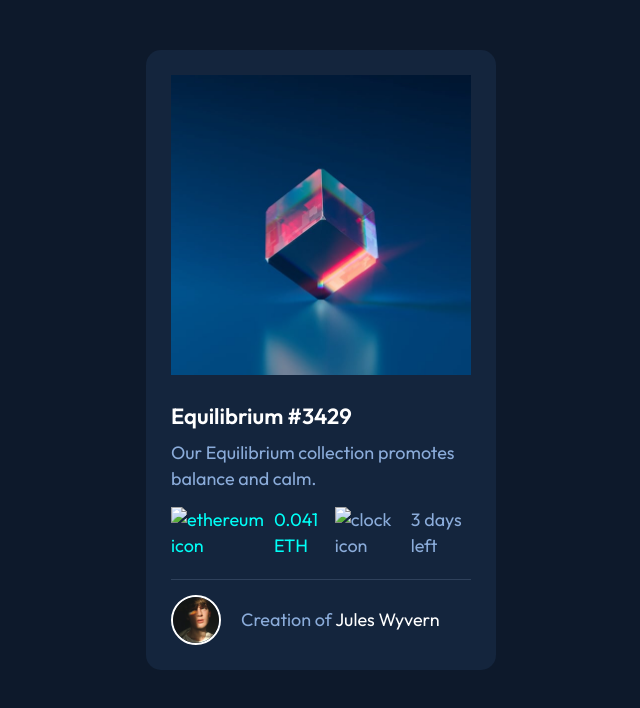
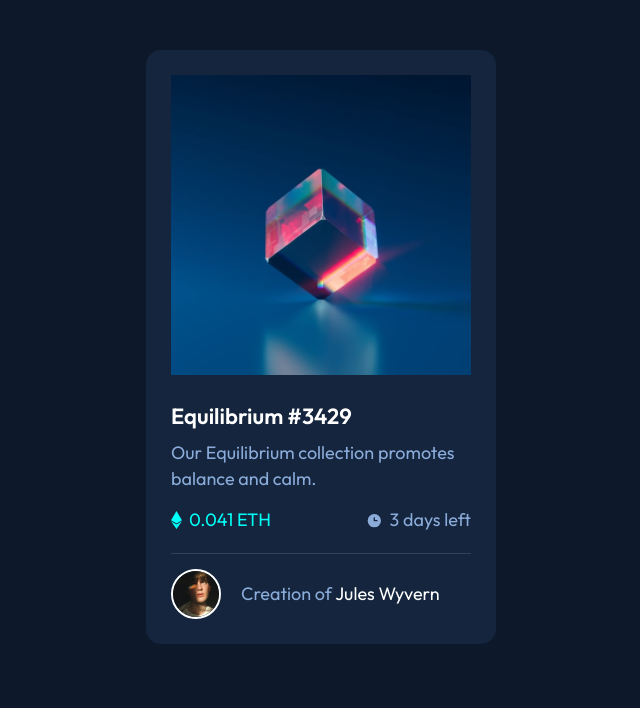
Before and after one commit to KakhoidzeMariami23/My-projects, a plain HTML site: page index.html in a window 1280 px wide. Shown: the whole page, without its empty margins (319-959 px from the left). Drawn offline with Linux system fonts and the light colour scheme; the site is published under a folder, as on GitHub Pages, so addresses that start at the root find nothing.

Commit message:
Update index.html

```diff
--- a/index.html
+++ b/index.html
@@ -16,7 +16,7 @@
 
 <img src="image-equilibrium.jpg" alt="NFT image" class="nft-card">
 <div class="image-overlay">
-    <img src="/icon-view.svg" alt="Eye icon">
+    <img src="icon-view.svg" alt="Eye icon">
 </div>
 
 <h2>Equilibrium #3429</h2>
@@ -25,12 +25,12 @@
 <div class="priceanddate">
 
 <div class="price">
-    <img src="/icon-ethereum.svg" alt="ethereum icon">
+    <img src="icon-ethereum.svg" alt="ethereum icon">
     <div>0.041 ETH</div>
 </div>
 
 <div class="time">
-    <img src="/icon-clock.svg" alt="clock icon">
+    <img src="icon-clock.svg" alt="clock icon">
     <div>3 days left</div>
 </div>
 
```
